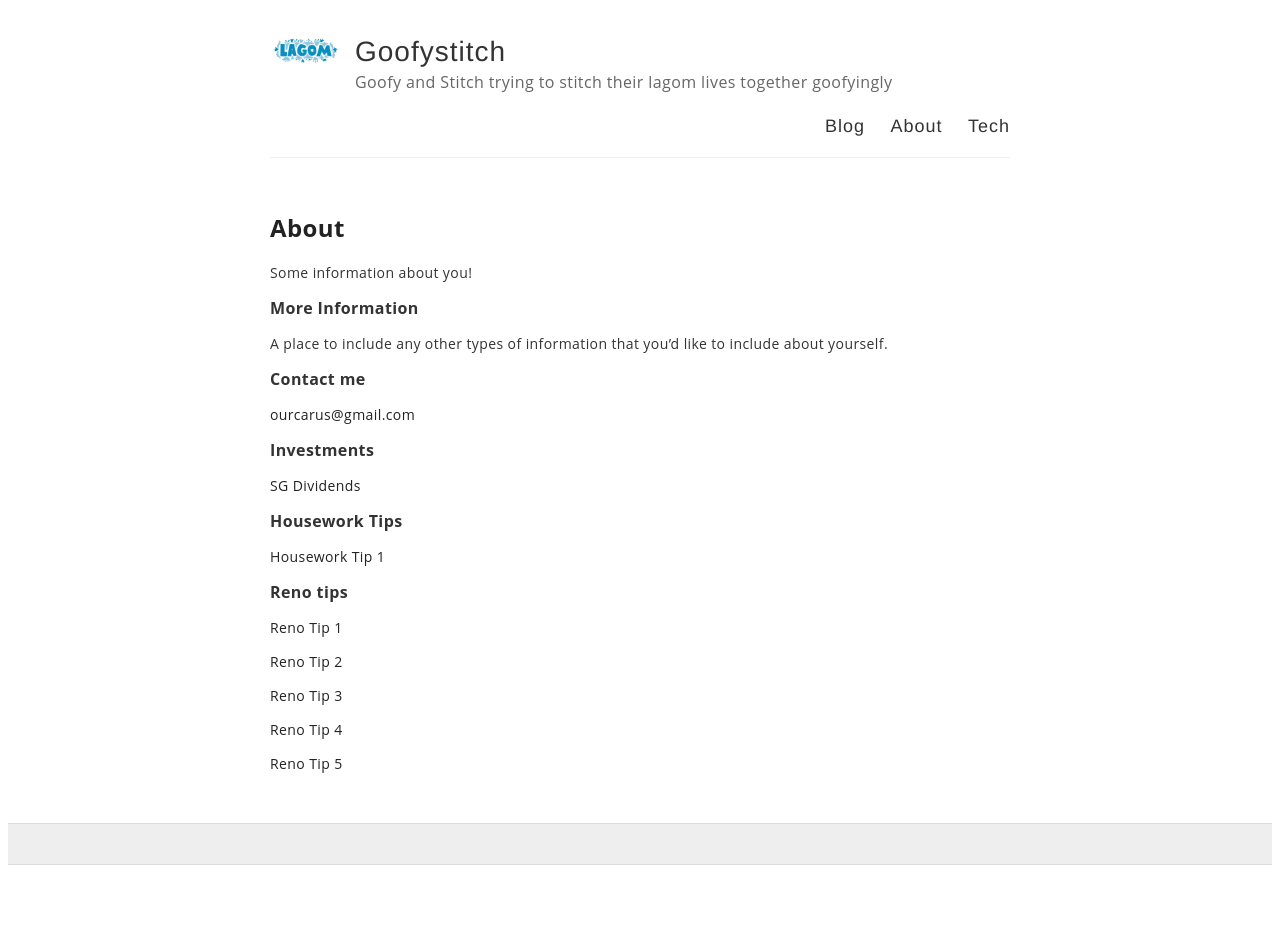
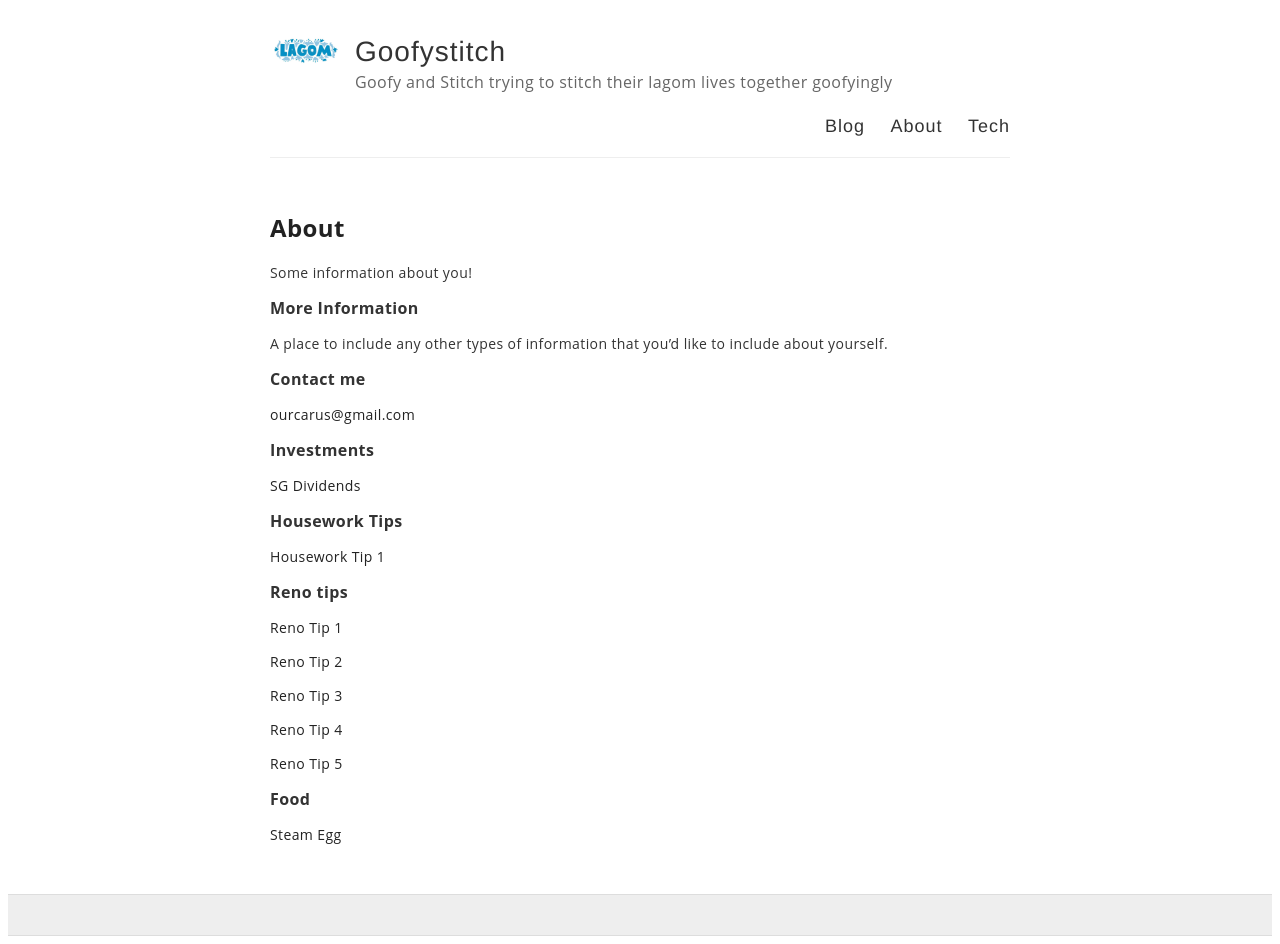
Before and after one commit to ourcarus/casadelagom, a Jekyll site: the page built from about.md, in a window 1280 px wide. Built offline with Jekyll 4.4.1, drawn with Linux system fonts in a browser that asks for light colours; before the commit the page ends 900 px from its top, so only the background shows below that.

Commit message:
Update about.md

```diff
--- a/about.md
+++ b/about.md
@@ -31,3 +31,6 @@ A place to include any other types of information that you'd like to include abo
 <a href="https://fb.watch/7bX30RfsXK/" target="_blank">Reno Tip 4</a>
 
 <a href="https://fb.watch/7dDlUO_vQg/" target="_blank">Reno Tip 5</a>
+
+### Food
+<a href="https://fb.watch/7DoV_XM3b3/" target="_blank">Steam Egg</a>
```
